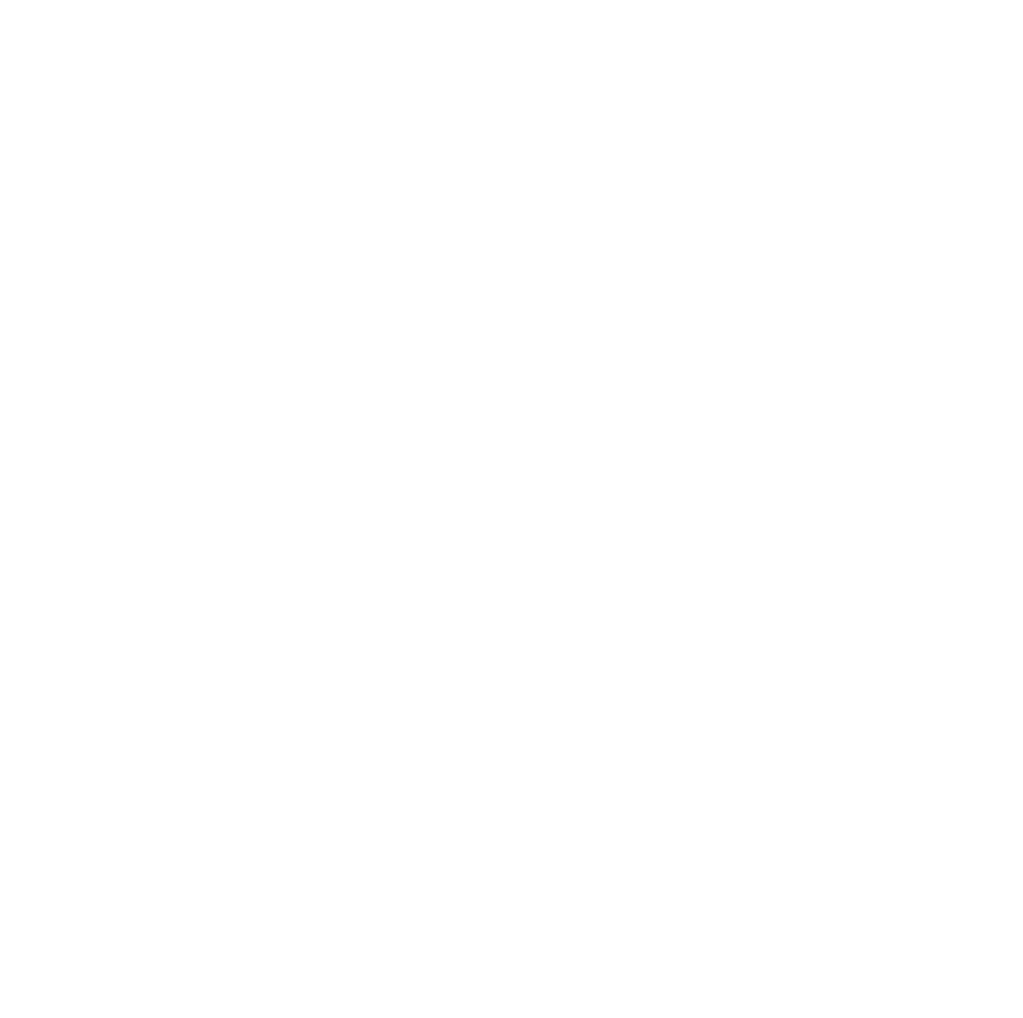
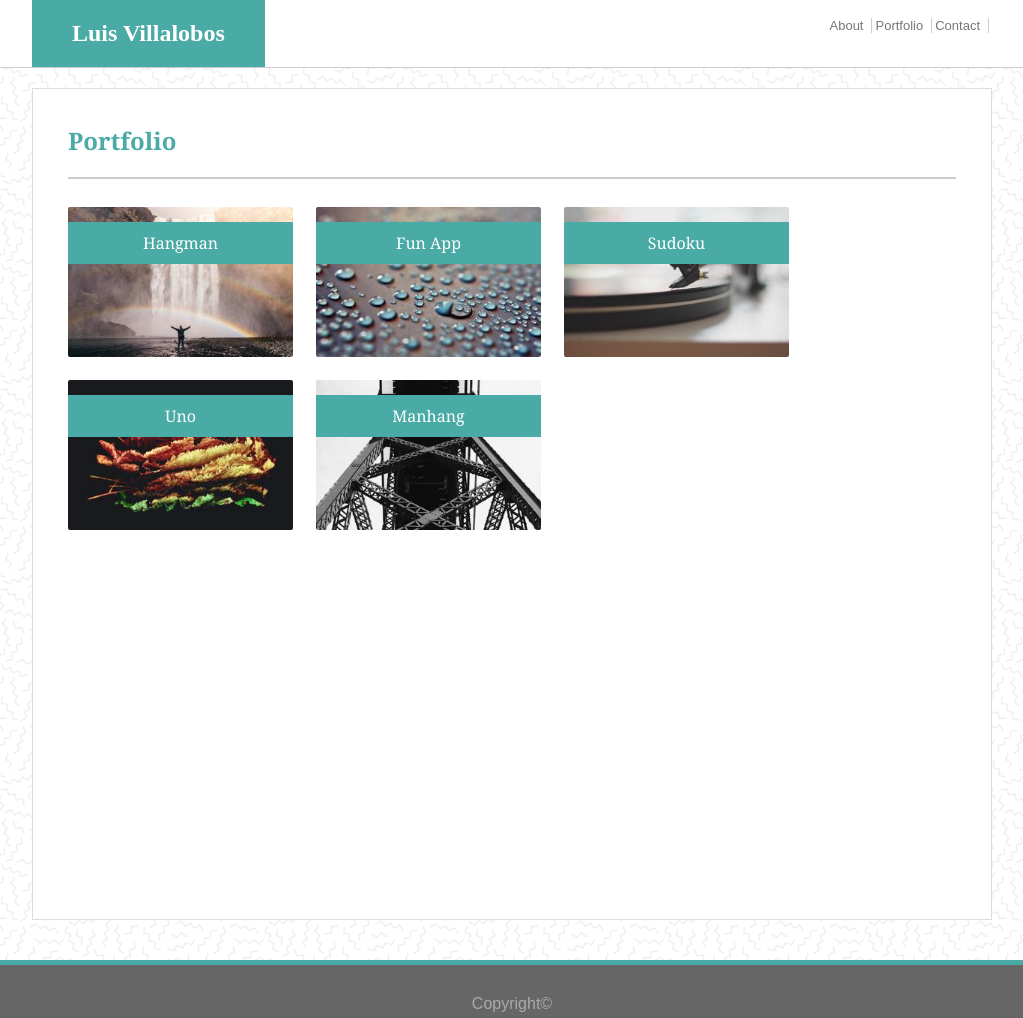
Before and after one commit to luisvlobos/Basic-Portfolio, a plain HTML site: page portfolio.html in a window 1280 px wide. Shown: the whole page, without its empty margins (128-1151 px from the left). Before the commit the page ends 800 px from the top, so only its background shows below. Drawn offline with Linux system fonts and the light colour scheme.

Commit message:
final portfolio html and styling along with images

```diff
--- a/assets/css/style.css
+++ b/assets/css/style.css
@@ -105,3 +105,29 @@ input {
 	padding:5px;
     color: #ccc;
 }
+
+#image {
+    border-radius: 2px;
+    height: 150px;
+    float: left;
+    margin-right: 15px;
+    margin-bottom: 15px;
+}
+
+.text-block {
+    margin: 8px 8px 0px 0;
+    float: left;
+}
+
+.desc {
+    text-align: center;
+    background-color: #4aaaa5;
+    color: white;
+    font-family: 'Georgia', Times, Times New Roman, serif;
+    font-size: 16px;
+    padding: 10px 0;
+    z-index: 1;
+    position: absolute;
+    width: 225px;
+    margin-top: 15px;
+}
--- a/portfolio.html
+++ b/portfolio.html
@@ -0,0 +1,55 @@
+<!DOCTYPE html>
+<html lang="en">
+    <head>
+        <link rel="stylesheet" type="text/css" href="assets/css/style.css">
+        <meta name="viewport" content="width=device-width, initial-scale=1">
+        <title>My Bio</title>
+    </head>
+    <body>
+
+        <nav class="navbar">
+            <div class="wrapper">
+                <h1 class="name">Luis Villalobos</h1>
+
+                <ul class="nav-content">
+                    <li><a href="index.html">About</a></li>
+                    <li><a href="portfolio.html">Portfolio</a></li>
+                    <li><a href="contact.html">Contact</a></li>
+                </ul>
+            </div>
+        </nav>
+
+        <div class="wrapper">
+
+            <div class="container">
+                <h2>Portfolio</h2>
+
+                <div class="images">
+                    <div class="text-block">
+                        <img id="image" src="assets/images/image1.jpg" alt="Hangman">
+                        <div class="desc">Hangman</div>
+                    </div>
+                    <div class="text-block">
+                        <img id="image" src="assets/images/image2.jpg" alt="Fun App">
+                        <div class="desc">Fun App</div>
+                    </div>
+                    <div class="text-block">
+                        <img id="image" src="assets/images/image3.jpg" alt="Sudoku">
+                        <div class="desc">Sudoku</div>
+                    </div>
+                    <div class="text-block">
+                        <img id="image" src="assets/images/image4.jpg" alt="Uno">
+                        <div class="desc">Uno</div>
+                    </div>
+                    <div class="text-block">
+                        <img id="image" src="assets/images/image5.jpg" alt="Manhang">
+                        <div class="desc">Manhang</div>
+                    </div>
+                </div>
+            </div>
+        </div>
+        <footer class="bottom">
+            Copyright&copy;
+        </footer>
+    </body>
+</html>
```
Also changed, not shown: assets/images/image1.jpg (added), assets/images/image2.jpg (added), assets/images/image3.jpg (added), assets/images/image4.jpg (added), assets/images/image5.jpg (added).
